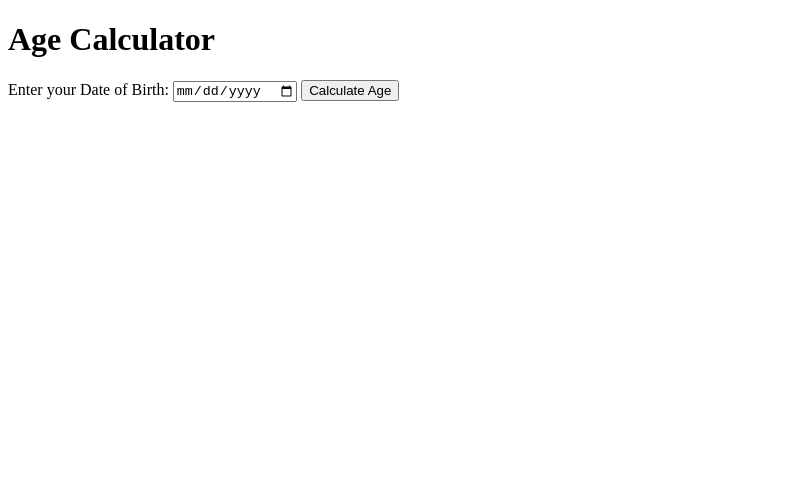
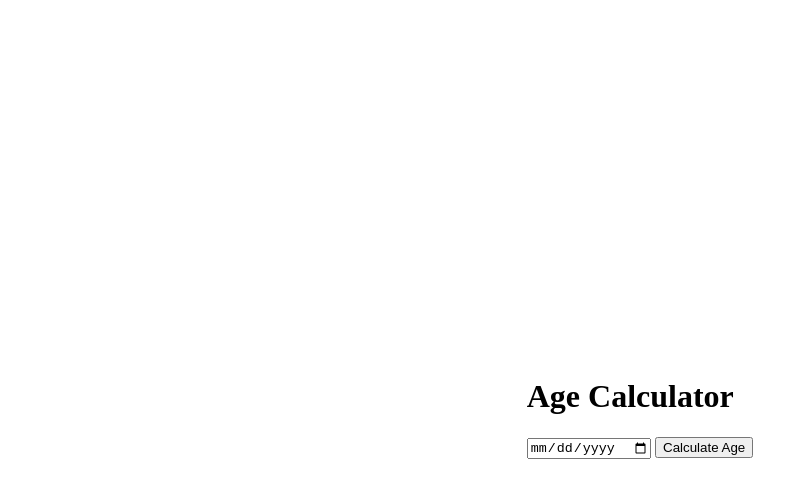
Before and after one commit to mazharktk5/js-classTask-05, a plain HTML site: page index.html in a window 1280 px wide. Shown: the whole page, without its empty margins (0-808 px from the left). Drawn offline with Linux system fonts and the light colour scheme.

Commit message:
styled body

```diff
--- a/index.html
+++ b/index.html
@@ -4,19 +4,24 @@
     <meta charset="UTF-8">
     <meta name="viewport" content="width=device-width, initial-scale=1.0">
     <title>Document</title>
+    <link rel="stylesheet" href="./style.css">
 </head>
 <body>
     <!-- age calculator -->
     <div class="container">
         <h1>Age Calculator</h1>
+        <div class="inputs">
         <form id="ageForm">
-            <label for="dob">Enter your Date of Birth:</label>
+
             <input type="date" id="dob" name="dob" required>
             <button type="submit">Calculate Age</button>
         </form>
+    </div>
          <div id="ageResult">
 
          </div>
         </div>
+
+    <script src="./script.js"></script>
 </body>
 </html>
--- a/style.css
+++ b/style.css
@@ -0,0 +1,7 @@
+body{
+    display: flex;
+    align-items: center;
+    justify-content: center;
+    height: 100vh;
+    background-color:white;
+}
```
